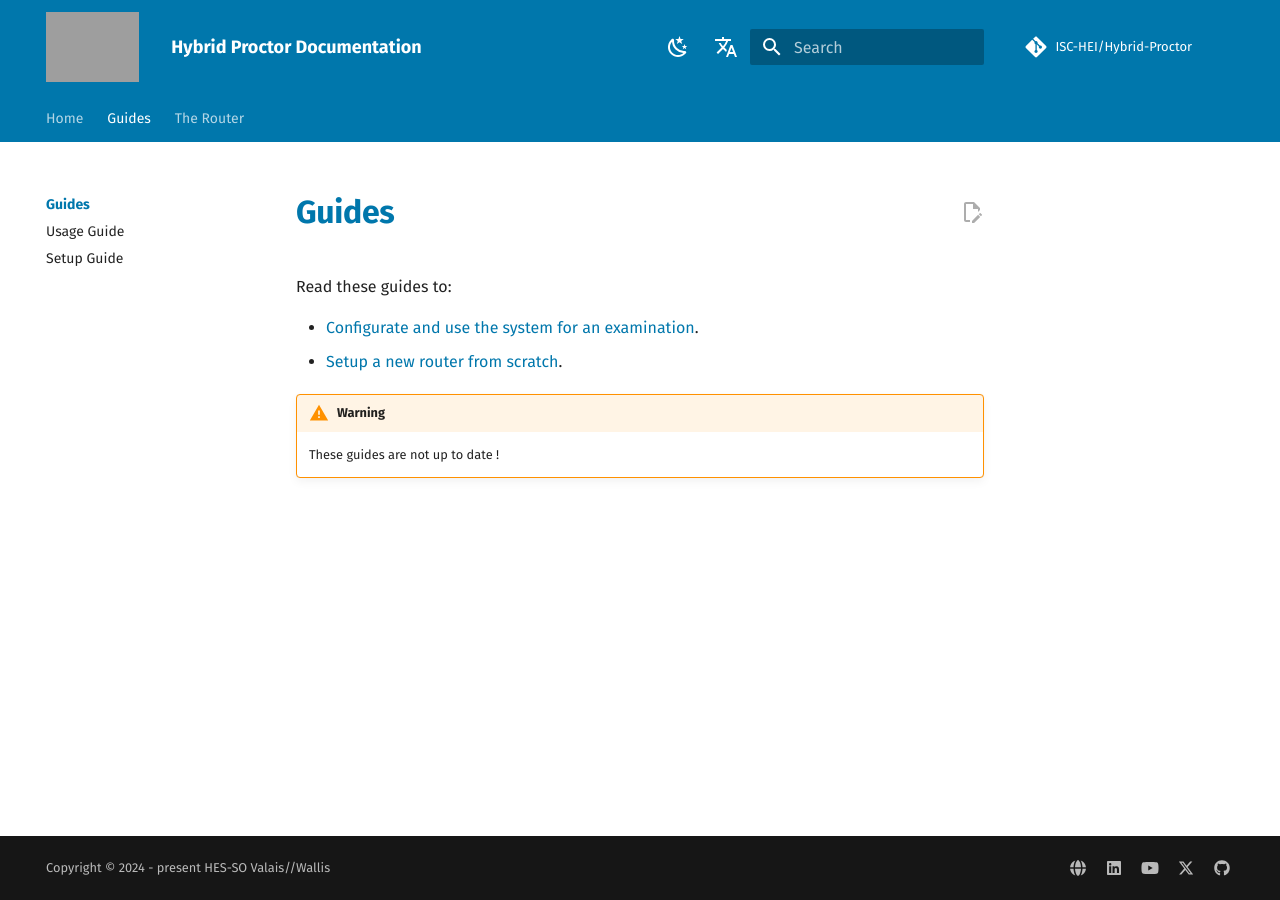
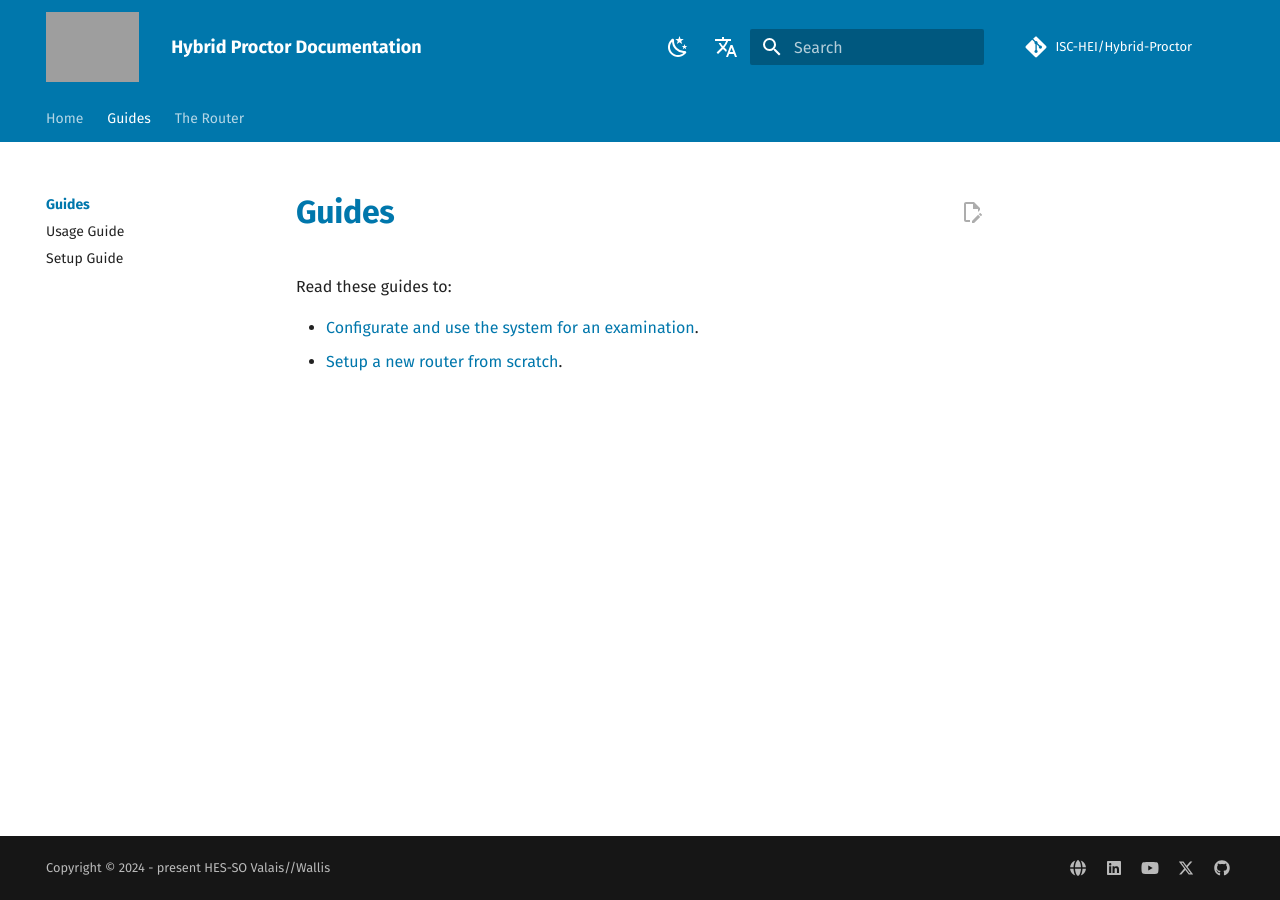
Before and after one commit to ISC-HEI/HybridProctor, an MkDocs documentation site: the page built from docs/guide/index.md, in a window 1280 px wide. Built offline with MkDocs 1.6.1 and Material for MkDocs 9.7.7, drawn with Linux system fonts in a browser that asks for light colours; comment, search, counter and statistics services are not loaded; grey boxes are pictures that could not be loaded.

Commit message:
FIX: docs

```diff
--- a/docs/guide/index.md
+++ b/docs/guide/index.md
@@ -9,6 +9,3 @@ Read these guides to:
 
 * [Configurate and use the system for an examination](./usage/index.md).
 * [Setup a new router from scratch](./setup/index.md).
-
-!!! warning
-    These guides are not up to date !
```
